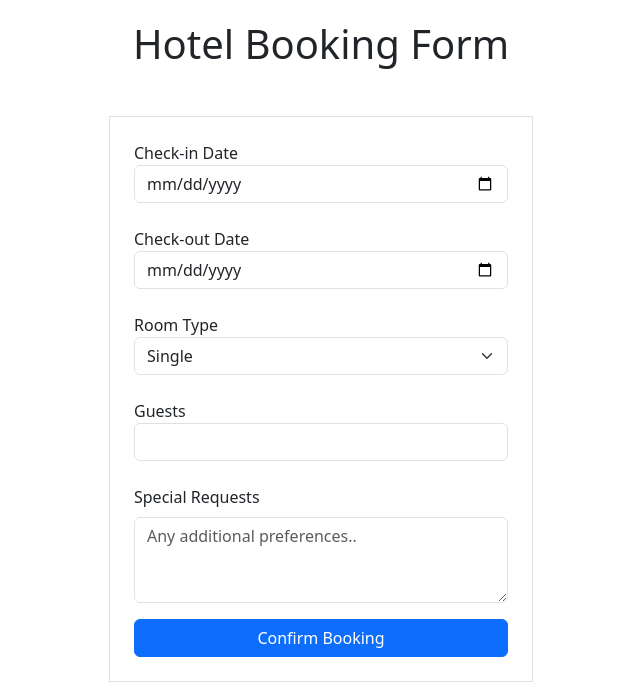
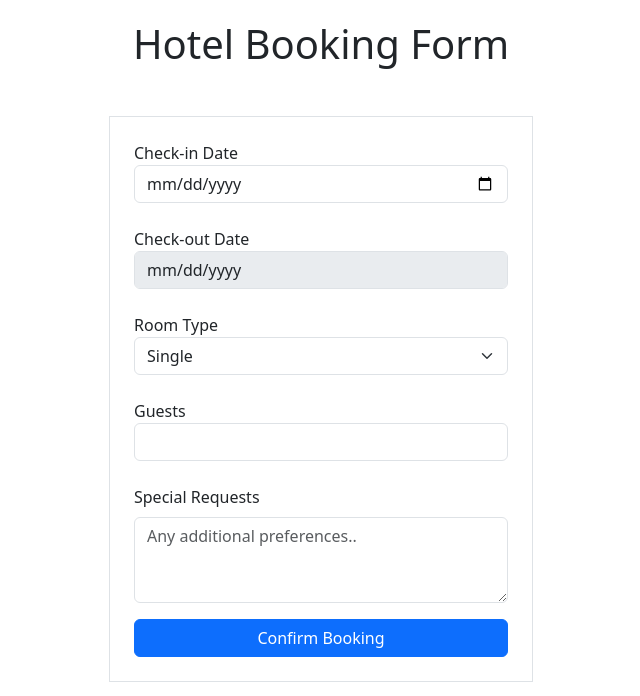
Before and after one commit to shrutika-gawande/Hotel-Booking-Platform, a React (Vite) app: page / in a window 1280 px wide. Shown: the top 696 px of the page, without its empty margins (319-959 px from the left). Built offline with nearby package versions, Linux system fonts and the light colour scheme.

Commit message:
checkout date validation logic

```diff
--- a/src/App.jsx
+++ b/src/App.jsx
@@ -1,19 +1,57 @@
 import { useState } from 'react'
 
 function App() {
+    const [checkIn, setCheckIn] = useState("");
+    const [checkOut, setCheckOut] = useState("");
+    const [error, setError] = useState("");
+
+    const today = new Date().toLocaleDateString("en-CA");
+
+    const handleCheckOutChange = (e) => {
+        const value = e.target.value;
+
+        if (value < checkIn) {
+            setError("Check-out date cannot be before check-in");
+            setCheckOut("");
+        } else {
+            setCheckOut(value);
+            setError("");
+        }
+    };
 
     return (
+
         <form className='form'>
+            {error && (
+                <div class="alert alert-danger alert-dismissible fade show" role="alert">
+                    {error}
+                    <button type="button" class="btn-close" data-bs-dismiss="alert" aria-label="Close"></button>
+                </div>
+            )}
+
             <h1 className='mb-5'>Hotel Booking Form</h1>
+
             <div className='border p-4 m-4 w-60'>
                 <div className='mb-4'>
                     <label className="">Check-in Date</label>
-                    <input type='date' className="form-control" />
+                    <input
+                        type='date'
+                        min={today}
+                        value={checkIn}
+                        onChange={(e) => setCheckIn(e.target.value)}
+                        className="form-control"
+                    />
                 </div>
 
                 <div className='mb-4'>
                     <label className="">Check-out Date</label>
-                    <input type='date' className="form-control" />
+                    <input
+                        type='date'
+                        min={checkIn}
+                        value={checkOut}
+                        disabled={!checkIn}
+                        onChange={handleCheckOutChange}
+                        className="form-control" />
                 </div>
 
                 <div className='mb-4'>
```
